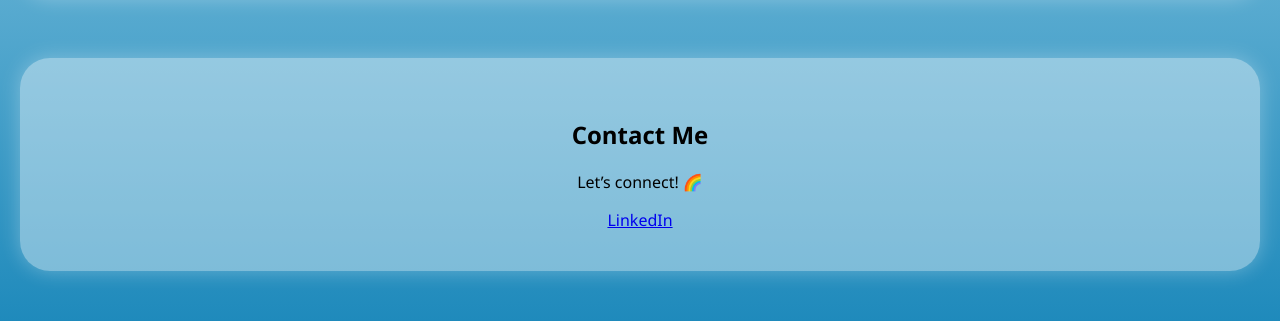
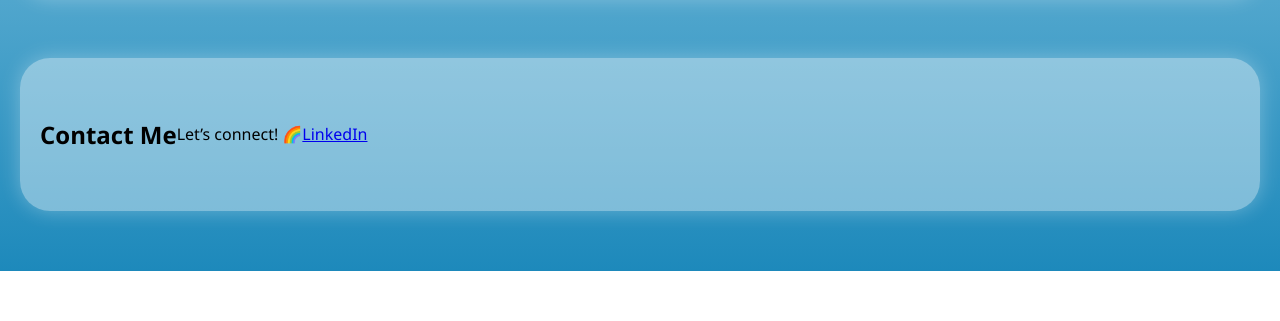
Before and after one commit to HollyDraz/hdportfolio, a React (Create React App) app in the folder portfolio/: page / in a window 1280 px wide. Shown: the part 756-1077 px from the top of the page. After the commit the page ends 1027 px from the top, so only its background shows below. Built offline with nearby package versions, Linux system fonts and the light colour scheme.

Commit message:
added contact stying

```diff
--- /dev/null
+++ b/portfolio/src/components/Contact.css
@@ -0,0 +1,25 @@
+.cntsection {
+    margin: 60px 20px;
+    padding: 40px 20px;
+    background: rgba(255, 255, 255, 0.4);
+    border-radius: 30px;
+    box-shadow: 0 0 20px rgba(255, 255, 255, 0.3);
+    display: flex; /* Enable flexbox */
+    align-items: center; /* Vertically align items */
+    justify-content: flex-start; /* Align to the left */
+    transition: transform 0.3s ease, box-shadow 0.3s ease; /* Transition for smooth effect */
+  }
+
+  .cntsection:hover {
+    transform: scale(1.05); /* Scale up the section */
+    box-shadow: 0 0 30px rgba(255, 255, 255, 0.6); /* Enhance the box-shadow on hover */
+  }
+
+  .profile-pic {
+    width: 150px;
+    height: 150px;
+    border-radius: 50%;
+    margin-right: 20px; /* Space between image and text */
+    box-shadow: 0 0 10px rgba(255, 255, 255, 0.5);
+    transition: transform 0.3s ease; /* Transition for smooth effect */
+  }
--- a/portfolio/src/components/Contact.js
+++ b/portfolio/src/components/Contact.js
@@ -1,8 +1,9 @@
 import React from 'react';
+import './Contact.css';
 
 function Contact() {
   return (
-    <div className="section">
+    <div className="cntsection">
       <h2>Contact Me</h2>
       <p>Let’s connect! 🌈</p>
       <a href="https://www.linkedin.com/in/hollydrazenovich" target="_blank" rel="noreferrer">LinkedIn</a>
```
